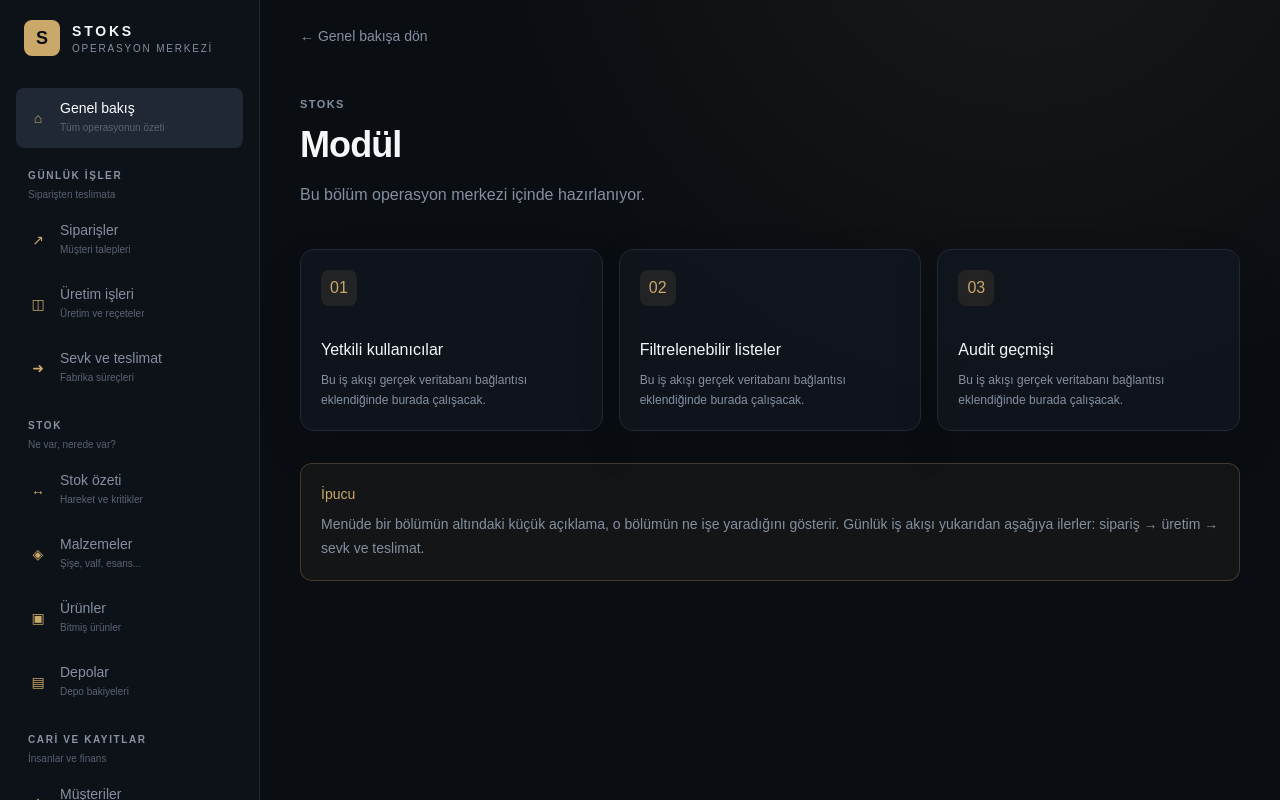
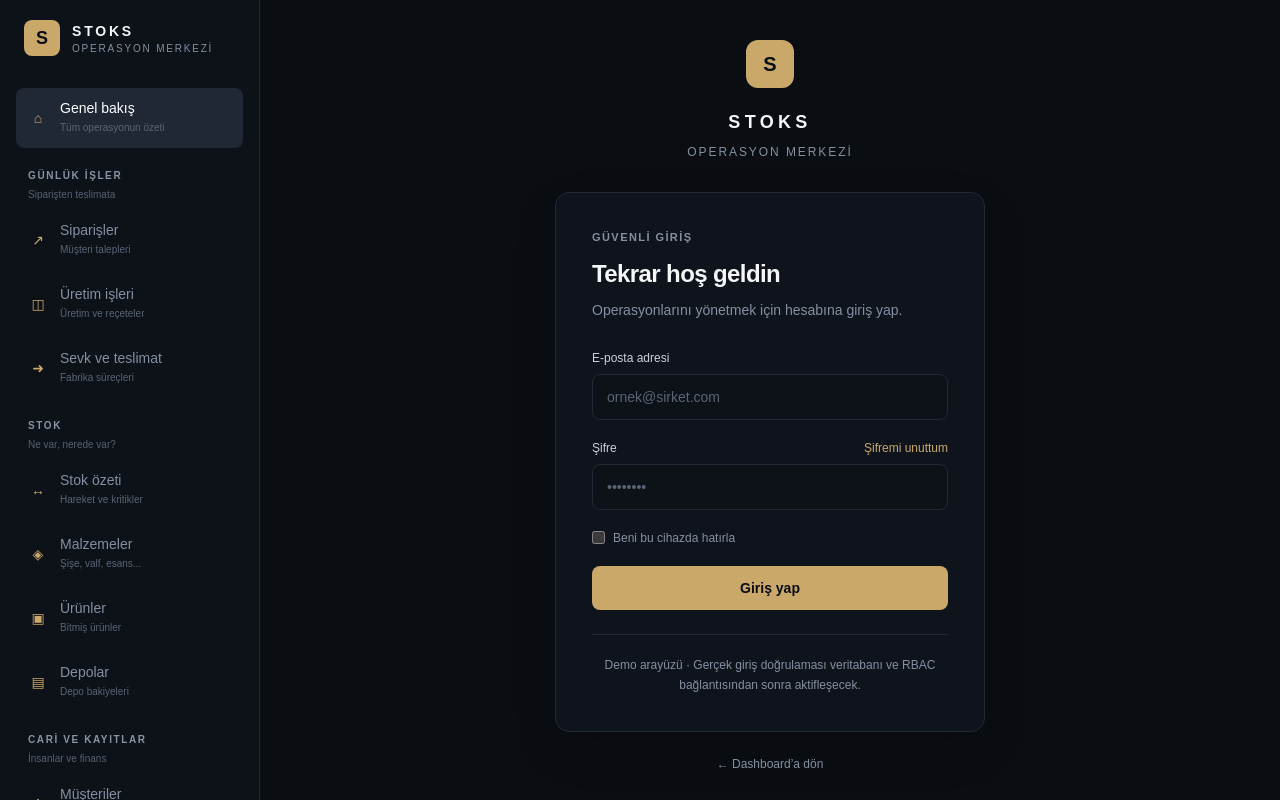
Before and after one commit to servanbrs/stoks, a Next.js app: page /login in a window 1280 px wide. Shown: the top 800 px of the page. Built offline with nearby package versions, Linux system fonts and the light colour scheme.

Commit message:
feat: add login screen

```diff
--- /dev/null
+++ b/app/login/page.tsx
@@ -0,0 +1,38 @@
+import Link from "next/link";
+
+export default function LoginPage() {
+  return (
+    <main className="grid min-h-screen place-items-center bg-[#0a0d12] px-5 py-10">
+      <div className="w-full max-w-[430px]">
+        <div className="mb-8 text-center">
+          <div className="mx-auto mb-5 grid h-12 w-12 place-items-center rounded-xl bg-accent text-xl font-black text-ink">S</div>
+          <div className="text-lg font-bold tracking-[.24em]">STOKS</div>
+          <div className="mt-2 text-xs uppercase tracking-[.16em] text-muted">Operasyon merkezi</div>
+        </div>
+
+        <section className="card p-7 sm:p-9">
+          <div className="eyebrow">GÜVENLİ GİRİŞ</div>
+          <h1 className="mt-3 text-2xl font-semibold tracking-tight">Tekrar hoş geldin</h1>
+          <p className="mt-2 text-sm leading-6 text-muted">Operasyonlarını yönetmek için hesabına giriş yap.</p>
+
+          <form className="mt-7 space-y-5" action="/">
+            <label className="block">
+              <span className="mb-2 block text-xs font-medium text-[#cbd2dc]">E-posta adresi</span>
+              <input className="w-full rounded-lg border border-line bg-[#0d1219] px-3.5 py-3 text-sm text-white outline-none transition placeholder:text-[#596575] focus:border-accent" type="email" name="email" placeholder="ornek@sirket.com" autoComplete="email" required />
+            </label>
+            <label className="block">
+              <div className="mb-2 flex items-center justify-between"><span className="text-xs font-medium text-[#cbd2dc]">Şifre</span><button type="button" className="text-xs text-accent hover:text-[#e1c58f]">Şifremi unuttum</button></div>
+              <input className="w-full rounded-lg border border-line bg-[#0d1219] px-3.5 py-3 text-sm text-white outline-none transition placeholder:text-[#596575] focus:border-accent" type="password" name="password" placeholder="••••••••" autoComplete="current-password" required />
+            </label>
+            <label className="flex items-center gap-2 text-xs text-muted"><input type="checkbox" className="accent-accent" name="remember" /> Beni bu cihazda hatırla</label>
+            <button className="w-full rounded-lg bg-accent px-4 py-3 text-sm font-bold text-ink transition hover:bg-[#d9ba7b]" type="submit">Giriş yap</button>
+          </form>
+
+          <div className="mt-6 border-t border-line pt-5 text-center text-xs leading-5 text-muted">Demo arayüzü · Gerçek giriş doğrulaması veritabanı ve RBAC bağlantısından sonra aktifleşecek.</div>
+        </section>
+
+        <Link href="/" className="mt-6 block text-center text-xs text-muted transition hover:text-white">← Dashboard’a dön</Link>
+      </div>
+    </main>
+  );
+}
```
